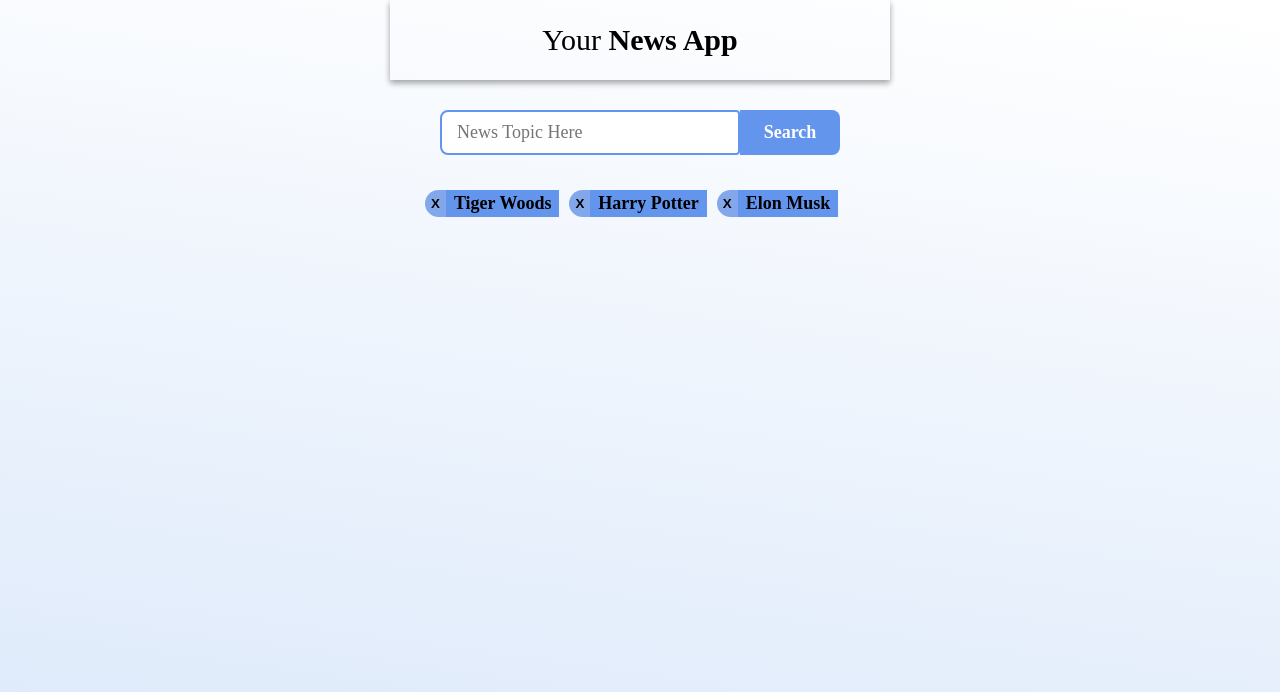
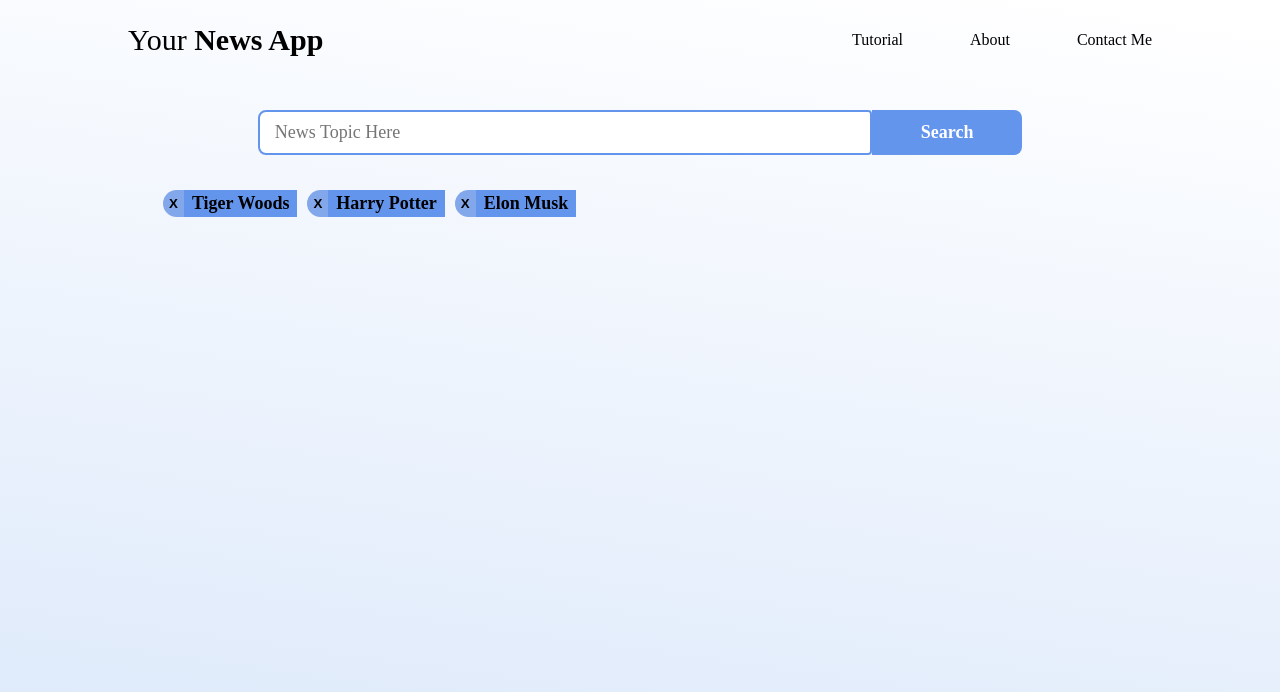
Before and after one commit to PercaysoRecruitment/pe3-soc_cohort_8-hkmarcoot, a React (Create React App) app in the folder newsapp/: page / in a window 1280 px wide. Shown: the top 692 px of the page. Built offline with nearby package versions, Linux system fonts and the light colour scheme; no server answers; a web font is replaced by a local one.

Commit message:
add desktop version by adjusting CSS

```diff
--- a/newsapp/src/App.js
+++ b/newsapp/src/App.js
@@ -42,6 +42,7 @@ function App() {
   return (
     <div className="App">
       <div className="constrain">
+        <div className="inner-constrain">
           <TopBar />
           <SearchSection
             updateCurrentNews={updateCurrentNews}
@@ -55,6 +56,7 @@ function App() {
           {currentNews && <ResultSection news={currentNews} />}
         </div>
       </div>
+    </div>
   );
 }
 
--- a/newsapp/src/ResultSection.js
+++ b/newsapp/src/ResultSection.js
@@ -9,11 +9,8 @@ export default function ResultSection({ news }) {
                 <h1 className="index-number">
                   {index + 1 === 10 ? "10" : "0" + (index + 1)}
                 </h1>
-                <h2>
-                  <span className="result-title underline">TITLE</span>:{" "}
-                  {block.title}
-                </h2>
-                <h3 className="margin-right-40 top-margin-20">
+                <h2 className="result-title">{block.title}</h2>
+                <h3 className="margin-left-15 margin-right-40 top-margin-20">
                   {block.content}
                 </h3>
                 <a
@@ -25,8 +22,10 @@ export default function ResultSection({ news }) {
                   Learn more...
                 </a>
               </div>
-              <div className="result-img-container">
-                <img src={block.image} alt={block.title} />
+              <div className="result-img-outter-container">
+                <div className="result-img-container">
+                  <img src={block.image} alt={block.title} />
+                </div>
               </div>
             </div>
           );
--- a/newsapp/src/SearchSection.js
+++ b/newsapp/src/SearchSection.js
@@ -46,7 +46,7 @@ export default function SearchSection({
           placeholder="News Topic Here"
           onChange={(e) => updateTopic(e)}
         ></input>
-        <input type="submit" value="Search"></input>
+        <input className="search-btn" type="submit" value="Search"></input>
       </form>
     </div>
   );
--- a/newsapp/src/TopBar.js
+++ b/newsapp/src/TopBar.js
@@ -4,6 +4,11 @@ export default function TopBar() {
       <h1>
         <span className="header-less-weight">Your</span> News App
       </h1>
+      <ul className="top-menu">
+        <li>Tutorial</li>
+        <li>About</li>
+        <li>Contact Me</li>
+      </ul>
     </div>
   );
 }
--- a/newsapp/src/styles.css
+++ b/newsapp/src/styles.css
@@ -198,6 +198,11 @@ input[type="submit"] {
   color: white;
 }
 
+.search-btn:hover {
+  cursor: pointer;
+  background-color: rgb(130, 167, 235);
+}
+
 .result-text-container {
   margin: 0px 30px;
 }
@@ -217,6 +222,11 @@ input[type="submit"] {
 
 .result-title {
   line-height: 35px;
+  background-color: cornflowerblue;
+  color: white;
+  border-radius: 10px;
+  padding-left: 5px;
+  padding-right: 5px;
 }
 
 .learn-more-button {
@@ -227,7 +237,11 @@ input[type="submit"] {
   display: inline-block;
   padding: 10px;
   margin-top: 20px;
-  font-weight: 500;
+  font-weight: 600;
+}
+
+.learn-more-button:hover {
+  background-color: rgb(130, 167, 235);
 }
 
 .history-section {
@@ -262,13 +276,21 @@ input[type="submit"] {
   cursor: pointer;
   color: white;
 }
-/* Reuseable Items */
+
+.top-menu {
+  display: none;
+}
+/*------------ Reusable Items ---------------*/
 .text-centered {
   /* text-align: center; */
 }
 
 .tbmargin-30 {
   margin: 30px 0px;
+}
+
+.margin-left-15 {
+  margin-left: 15px;
 }
 
 .margin-right-40 {
@@ -290,3 +312,51 @@ input[type="submit"] {
 .text-theme-color {
   /* color: cornflowerblue; */
 }
+/*------------Reusable Items End-----------------*/
+
+/* Large devices (laptops/desktops, 992px and up) */
+@media only screen and (min-width: 992px) {
+  .constrain {
+    max-width: 1500px;
+  }
+  .inner-constrain {
+    margin: 0px 10%;
+  }
+  .top-bar {
+    box-shadow: none;
+    display: flex;
+    justify-content: space-between;
+  }
+  .top-menu {
+    list-style: none;
+    display: flex;
+    width: 300px;
+    justify-content: space-between;
+    font-weight: 500;
+  }
+
+  input[type="submit"] {
+    width: 150px;
+  }
+
+  .result-block {
+    display: flex;
+    /* justify-content: space-between; */
+    /* align-items: center; */
+    flex-direction: row-reverse;
+    margin-bottom: 50px;
+  }
+
+  .result-img-container img {
+    width: 400px;
+  }
+
+  .result-text-container {
+    width: 50%;
+  }
+
+  .result-img-outter-container {
+    /* This is to control the location of img */
+    margin-top: 15px;
+  }
+}
```
Lines whose indentation alone changed are shown as unchanged.
